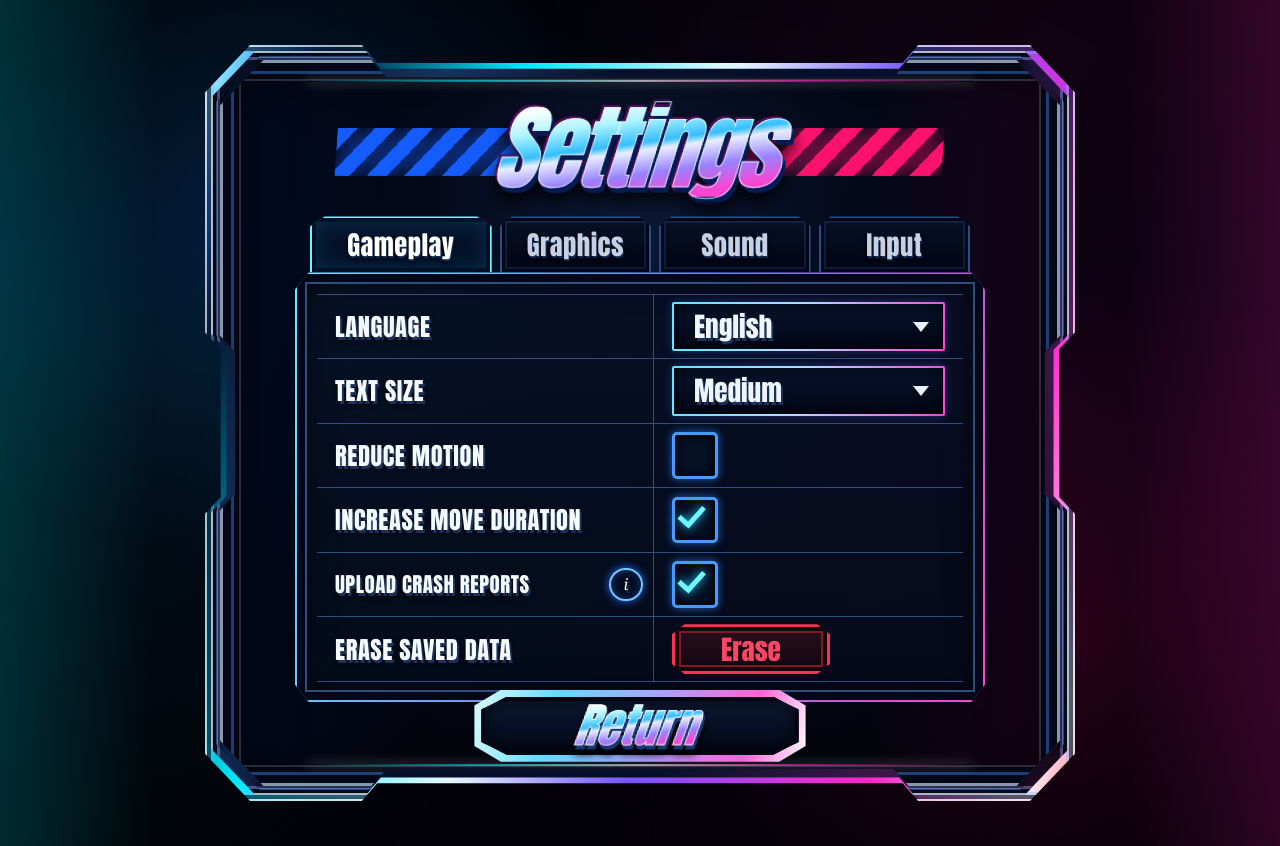
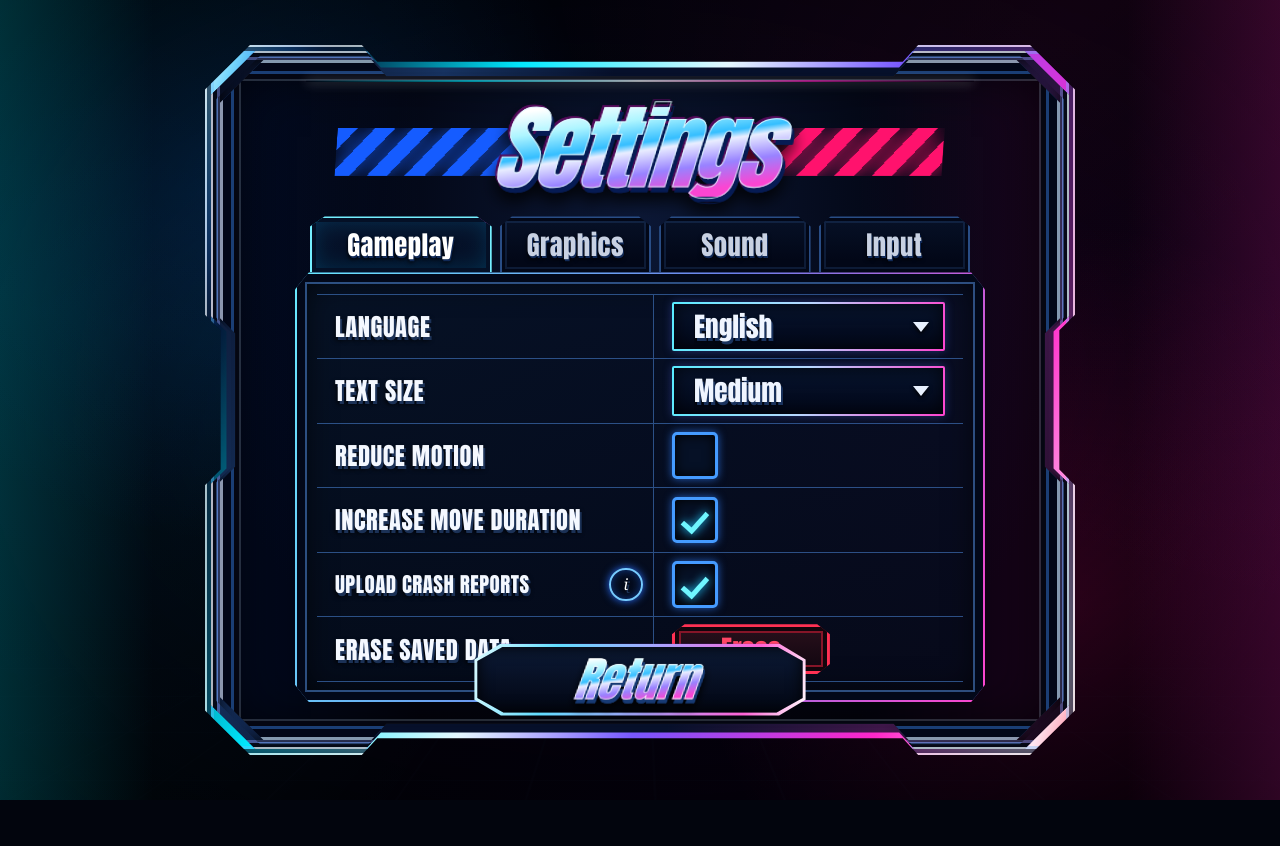
Before and after one commit to thurn/mockups, a Next.js app: page / in a window 1280 px wide. Both pictures are taken after a click on the button "Settings". After the commit the page ends 800 px from the top, so only its background shows below. Built offline with nearby package versions, Linux system fonts and the light colour scheme.

Commit message:
fix: stabilize gameplay settings layout

```diff
--- a/app/components/ArcadeFrame.tsx
+++ b/app/components/ArcadeFrame.tsx
@@ -14,9 +14,13 @@ export function ArcadeFrame({
   const { mobile, short } = useViewport();
   const frameSize = settings
     ? {
-        width: mobile ? "min(calc(100vw - 28px), 620px)" : "min(94vw, 870px, calc(96svh * 1.15))",
-        height: mobile ? "min(94svh, 760px)" : undefined,
-        aspectRatio: mobile ? undefined : "1.15 / 1",
+        width: mobile ? "min(calc(100vw - 28px), 620px)" : "min(calc(100vw - 28px), 870px)",
+        height: mobile
+          ? "min(94svh, 760px)"
+          : short
+            ? "min(calc(100svh - 28px), 870px)"
+            : "min(calc(100svh - clamp(36px, 7vw, 108px)), 870px)",
+        aspectRatio: undefined,
       }
     : {
         width: mobile
@@ -42,7 +46,7 @@ export function ArcadeFrame({
             "linear-gradient(112deg, #f8fdff 0%, #76dcff 3%, #0d70e8 8%, #041331 11%, #00eaff 28%, #e9faff 46%, #7657ff 61%, #ff25c8 82%, #fff0f8 96%, #ff617c 100%)",
           boxShadow:
             "inset 0 0 0 2px rgb(255 255 255 / 88%), inset 0 0 0 6px rgb(3 11 29 / 88%), inset 0 0 0 9px rgb(109 194 255 / 55%)",
-          alignSelf: settings ? "start" : undefined,
+          alignSelf: settings ? "center" : undefined,
           minHeight: settings ? 0 : undefined,
         },
         frameSize,
@@ -93,10 +97,15 @@ export function ArcadeFrame({
           zIndex: 2,
           height: "100%",
           overflow: settings ? "visible" : "hidden",
-          display: "flex",
-          flexDirection: "column",
-          alignItems: "center",
-          justifyContent: settings ? "flex-start" : "space-evenly",
+          display: settings ? "grid" : "flex",
+          gridTemplateRows: settings
+            ? mobile
+              ? "clamp(84px, 13vh, 106px) minmax(0, 1fr) clamp(56px, 9vh, 76px)"
+              : "clamp(88px, 16vh, 130px) minmax(0, 1fr) clamp(56px, 9vh, 76px)"
+            : undefined,
+          flexDirection: settings ? undefined : "column",
+          alignItems: settings ? "stretch" : "center",
+          justifyContent: settings ? "stretch" : "space-evenly",
           padding: settings
             ? mobile
               ? "clamp(22px, 3.2vh, 34px) 20px clamp(20px, 2.7vh, 30px)"
@@ -114,13 +123,15 @@ export function ArcadeFrame({
       >
         <FrameLine top={17} />
         {children}
-        <FrameLine bottom={17} />
+        <FrameLine
+          bottom={settings ? "calc(clamp(20px, 2.7vh, 30px) + clamp(28px, 4.5vh, 38px))" : 17}
+        />
       </div>
     </section>
   );
 }
 
-function FrameLine({ top, bottom }: { top?: number; bottom?: number }) {
+function FrameLine({ top, bottom }: { top?: number | string; bottom?: number | string }) {
   return (
     <div
       aria-hidden="true"
--- a/app/components/ArcadeTitle.tsx
+++ b/app/components/ArcadeTitle.tsx
@@ -20,7 +20,7 @@ export function ArcadeTitle({ settings = false }: { settings?: boolean }) {
         position: "relative",
         isolation: "isolate",
         width: settings ? (mobile ? "100%" : "88%") : "min(100%, 720px)",
-        margin: 0,
+        margin: settings ? "0 auto" : 0,
         textAlign: "center",
         transform: settings ? "skewX(-4deg)" : "translateY(clamp(4px, 0.8vh, 8px)) skewX(-4deg)",
         flex: settings ? "0 0 clamp(88px, 16vh, 130px)" : undefined,
--- a/app/components/ReturnButton.tsx
+++ b/app/components/ReturnButton.tsx
@@ -16,10 +16,11 @@ export function ReturnButton({ onClick }: { onClick: () => void }) {
         boxSizing: "border-box",
         position: "relative",
         zIndex: 4,
-        flex: "0 0 clamp(56px, 9vh, 76px)",
+        alignSelf: "center",
+        height: "clamp(56px, 9vh, 76px)",
         width: mobile ? "min(62%, 310px)" : "min(48%, 360px)",
-        border: "3px solid transparent",
-        margin: "clamp(7px, 1.5vh, 13px) auto 0",
+        border: 0,
+        margin: "0 auto",
         padding: 0,
         clipPath: actionClip,
         color: "transparent",
@@ -42,10 +43,10 @@ export function ReturnButton({ onClick }: { onClick: () => void }) {
         aria-hidden="true"
         style={{
           position: "absolute",
-          inset: 4,
+          inset: 3,
           clipPath: actionClip,
           background: "linear-gradient(180deg, #0c1a36, #020612)",
-          boxShadow: "inset 0 0 0 4px #020511, inset 0 0 20px #000",
+          boxShadow: "inset 0 0 16px #000",
         }}
       />
       <span
--- a/app/components/SettingsControls.tsx
+++ b/app/components/SettingsControls.tsx
@@ -131,14 +131,14 @@ export function ToggleControl({
             <span
               style={{
                 position: "absolute",
-                left: "23%",
-                top: "4%",
+                left: "50%",
+                top: "50%",
                 width: "38%",
                 height: "65%",
                 boxSizing: "border-box",
                 border: "solid #6ff6ff",
                 borderWidth: "0 5px 5px 0",
-                transform: "rotate(42deg)",
+                transform: "translate(-50%, -50%) rotate(42deg)",
                 filter: "drop-shadow(0 0 5px #21c9ff)",
               }}
             />
```
